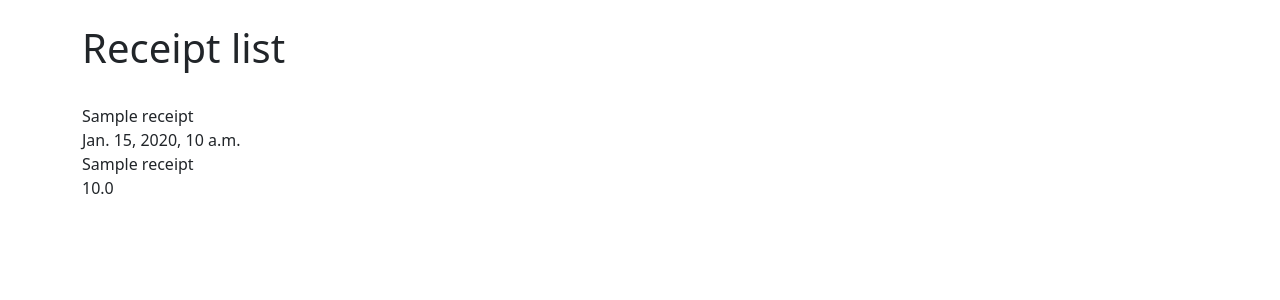
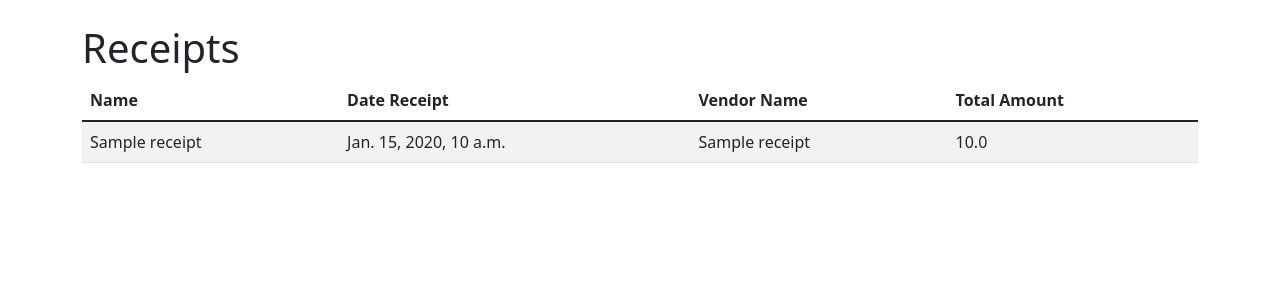
Before and after one commit to ravina-mestry/receipttracker, a Django app: page /receipt/list in a window 1280 px wide. Shown: the part 56-356 px from the top of the page. Run offline with Django 3.2, Linux system fonts and the light colour scheme; tables that the repository leaves empty hold one stand-in row (values such as "Sample post").

Commit message:
Added bootstrap Table

```diff
--- a/receipts/templates/receipts/receipt_list.html
+++ b/receipts/templates/receipts/receipt_list.html
@@ -1,17 +1,30 @@
 {% extends 'receipts/base.html' %}
 
 {% block content %}
-<h1>Receipt list</h1>
+<h1>Receipts</h1>
+<div>
+    <div class="table-responsive">
+        <table class="table table-striped table-hover">
+			<thead class="thead-dark">
+				<tr>
+					<th scope="col">Name</th>
+					<th scope="col">Date Receipt</th>
+					<th scope="col">Vendor Name</th>
+					<th scope="col">Total Amount</th>
+				</tr>
+			</thead>
+			<tbody>
+				{% for receipt in receipt_list %}
+				<tr>
+					<td>{{ receipt.name }}</td>
+					<td>{{ receipt.date_receipt }}</td>
+					<td>{{ receipt.vendor_name }}</td>
+					<td>{{ receipt.amount_total }}</td>
+				</tr>
+				{% endfor %}
+			</tbody>
+		</table>
+    </div>
+</div>
 <br/>
-{% for receipt in receipt_list %}
-{{ receipt.name }}
-<br/>
-{{ receipt.date_receipt }}
-<br/>
-{{ receipt.vendor_name }}
-<br/>
-{{ receipt.amount_total }}
-<br/>
-<br/>
-{% endfor %}
 {% endblock %}
```
